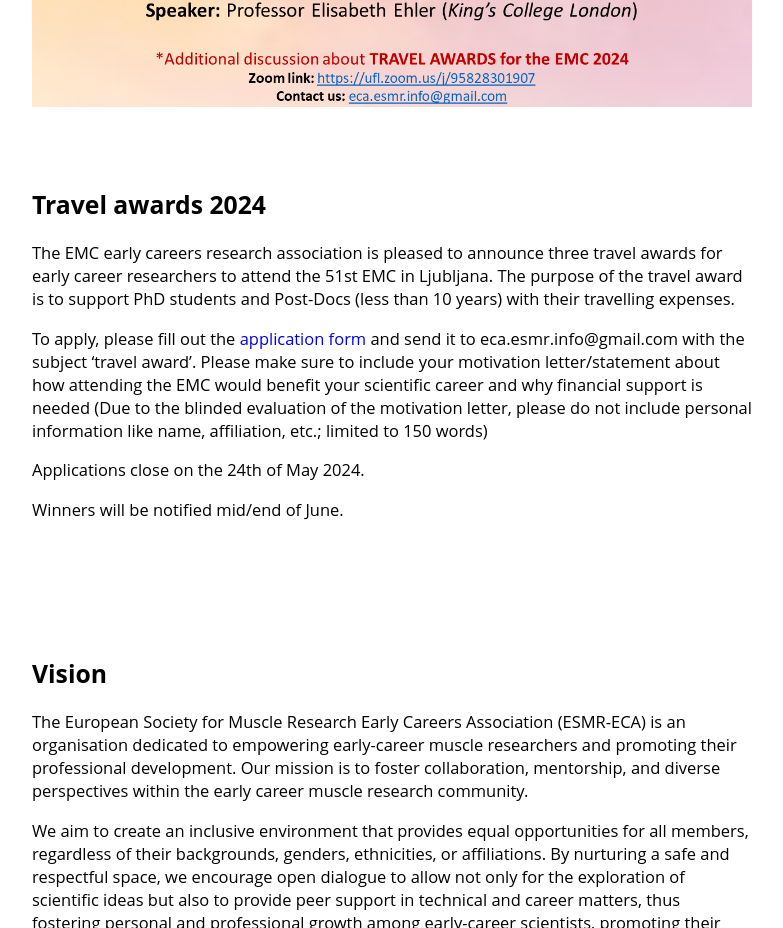
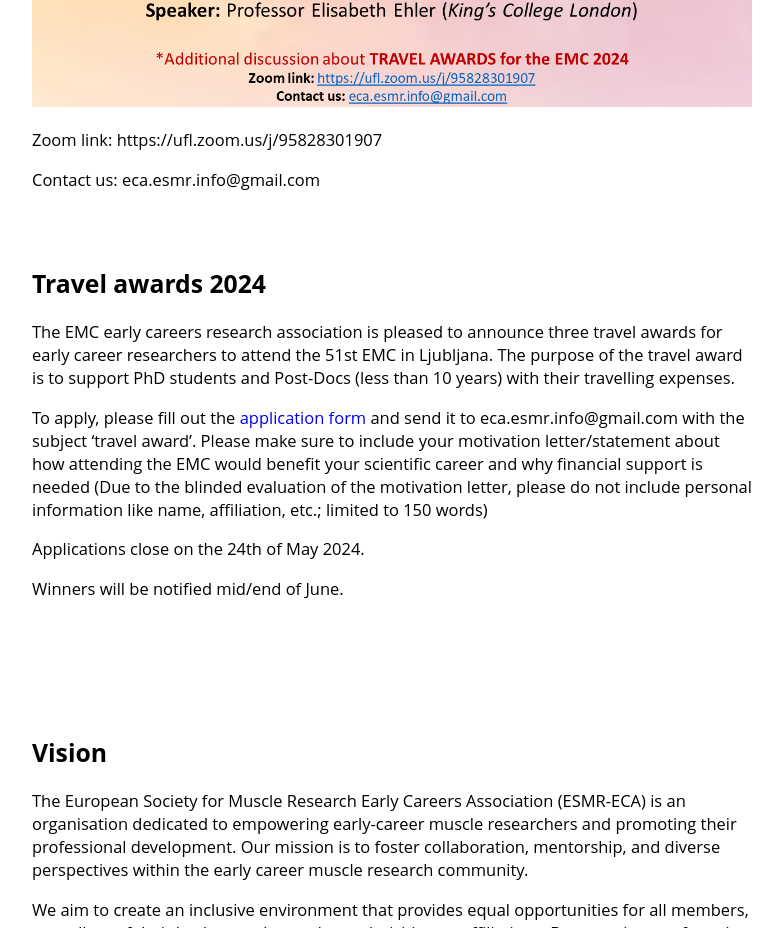
Before and after one commit to UKMPhysII/UKMPhysII.github.io, a plain HTML site: page early-careers.html in a window 1280 px wide. Shown: the part 798-1726 px from the top of the page, without its empty margins (248-1031 px from the left). Drawn offline with Linux system fonts and the light colour scheme.

Commit message:
zoom link

```diff
--- a/early-careers.html
+++ b/early-careers.html
@@ -57,6 +57,9 @@
       <section class="News">
         <h1>News</h1>
         <p> <img src="images\ecr\ECA_Meeting.May2024_flyer_draft_1_VM_CL_3.png" alt=""> </p>
+        <p>Zoom link: https://ufl.zoom.us/j/95828301907</p>
+        <p>Contact us: eca.esmr.info@gmail.com</p>
+
       </section>
 
       <section class="TravelAwards">
```
